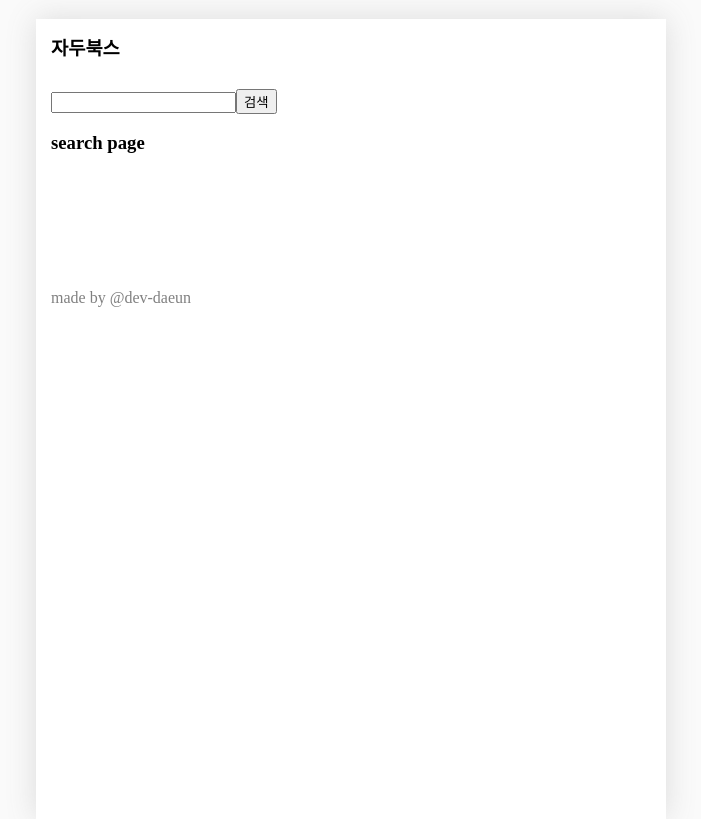
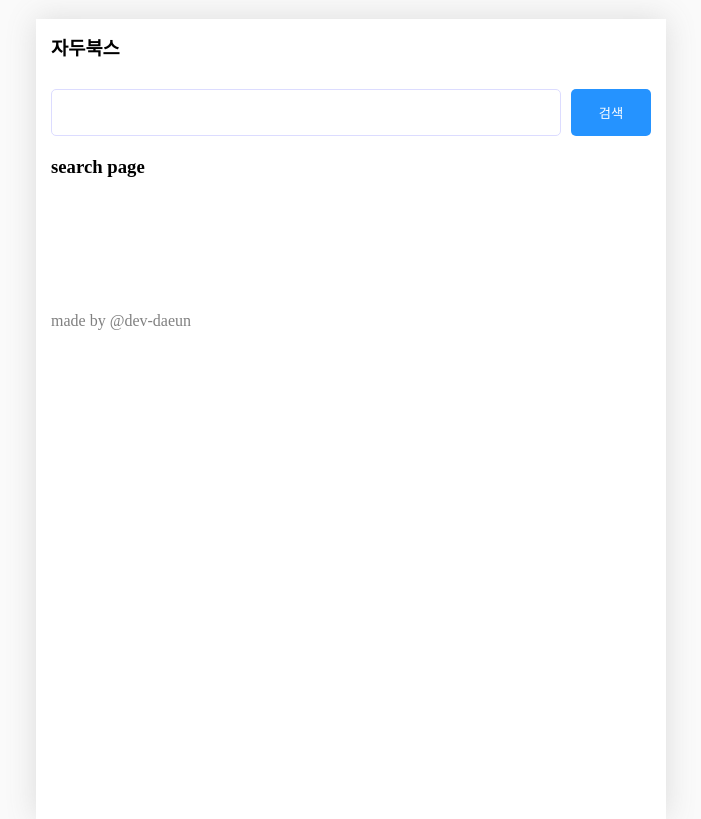
Before and after one commit to dev-daeun/jadu-books, a Next.js app: page /search in a window 1280 px wide. Shown: the whole page, without its empty margins (289-990 px from the left). Built offline with nearby package versions, Linux system fonts and the light colour scheme.

Commit message:
검색창에 CSS 적용

```diff
--- /dev/null
+++ b/src/app/(searchbar)/components/search-bar.module.css
@@ -0,0 +1,21 @@
+.searchbar_container {
+    display: flex;
+    gap: 10px;
+    margin-bottom: 20px;
+}
+
+.searchbar_container > input {
+    flex: 1;
+    padding: 15px;
+    border-radius: 5px;
+    border: 1px solid rgb(220, 220, 2200);
+}
+
+.searchbar_container > button {
+    width: 80px;
+    border-radius: 5px;
+    border: none;
+    background-color: rgb(37, 147, 255);
+    color: white;
+    cursor: pointer;
+}
--- a/src/app/(searchbar)/components/searchbar.tsx
+++ b/src/app/(searchbar)/components/search-bar.tsx
@@ -3,6 +3,7 @@
 
 import React, { useState } from "react"
 import { useRouter } from "next/navigation";
+import styles from "./search-bar.module.css"
 
 export default function SearchBar() {
     const router = useRouter();
@@ -19,7 +20,7 @@
         }
     }
     return (
-        <div>
+        <div className={styles.searchbar_container}>
             <input value={searchWord} onChange={onInputChange} onKeyDown={onKeyDown}/>
             <button onClick={onButtonClick}>검색</button>
         </div>
--- a/src/app/(searchbar)/layout.tsx
+++ b/src/app/(searchbar)/layout.tsx
@@ -1,5 +1,5 @@
 import { ReactNode } from "react";
-import SearchBar from "./components/searchbar";
+import SearchBar from "./components/search-bar";
 
 
 export default function Layout({ children }: { children: Readonly<ReactNode> }) {
```
